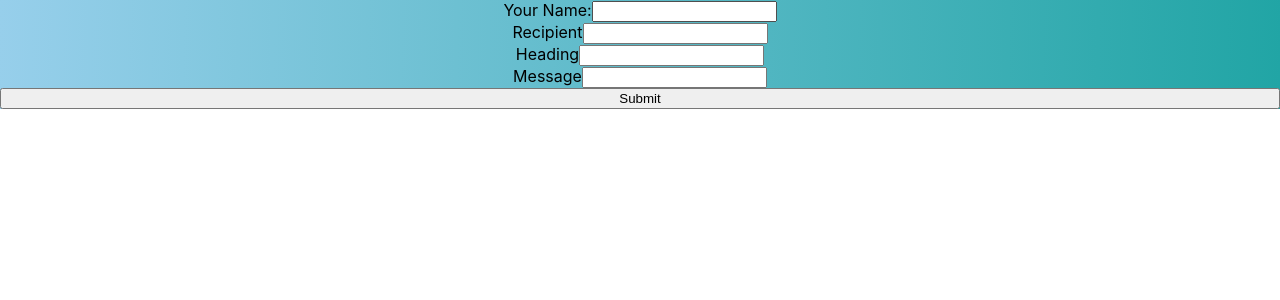
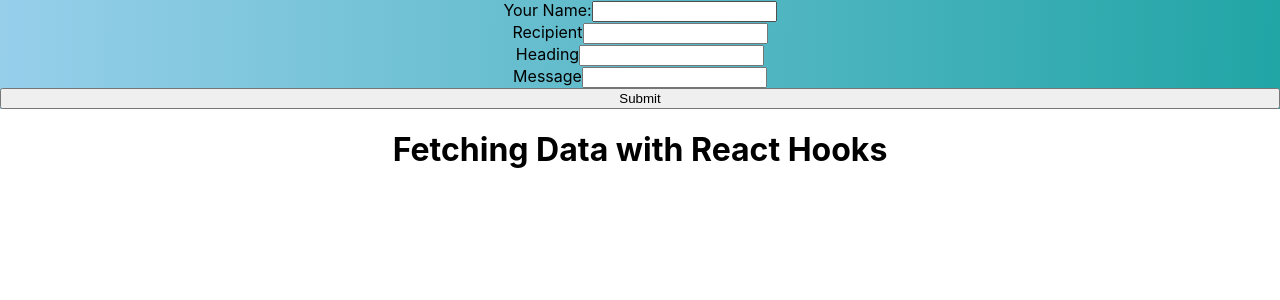
Before and after one commit to ClaySamuelC/letter-writer, a React (Create React App) app in the folder ui/: page / in a window 1280 px wide. Shown: the top 300 px of the page. Built offline with nearby package versions, Linux system fonts and the light colour scheme.

Commit message:
Add placeholder section for fetching letters. Remove hanging usused import.

```diff
--- a/ui/src/App.js
+++ b/ui/src/App.js
@@ -1,4 +1,3 @@
-import logo from './logo.svg';
 import './App.css';
 import {LetterWriter} from './components/LetterWriter.js';
 
@@ -6,6 +5,9 @@ function App() {
   return (
     <div className="App">
       <LetterWriter/>
+      <h1>
+        Fetching Data with React Hooks
+      </h1>
     </div>
   );
 }
```
